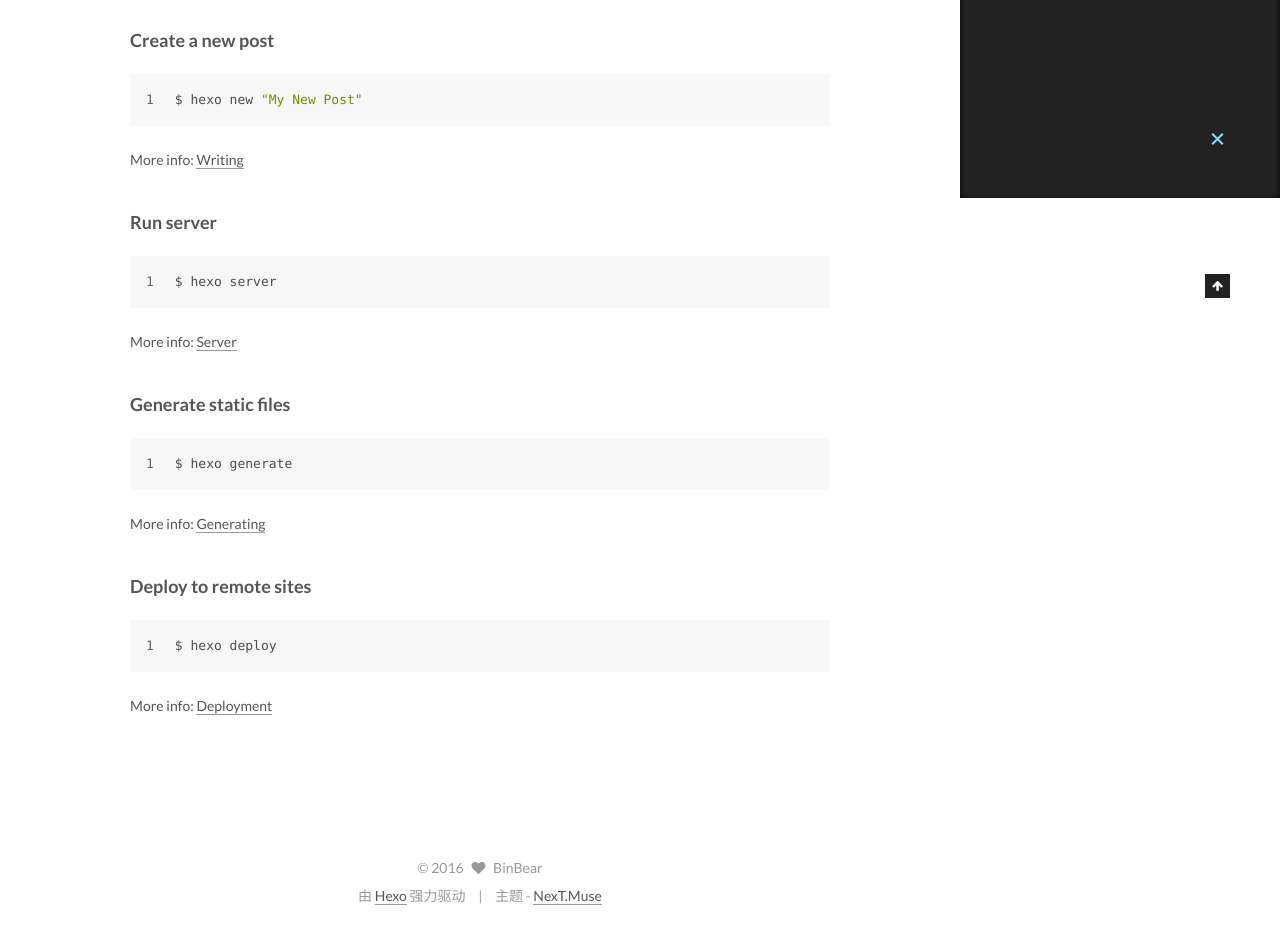
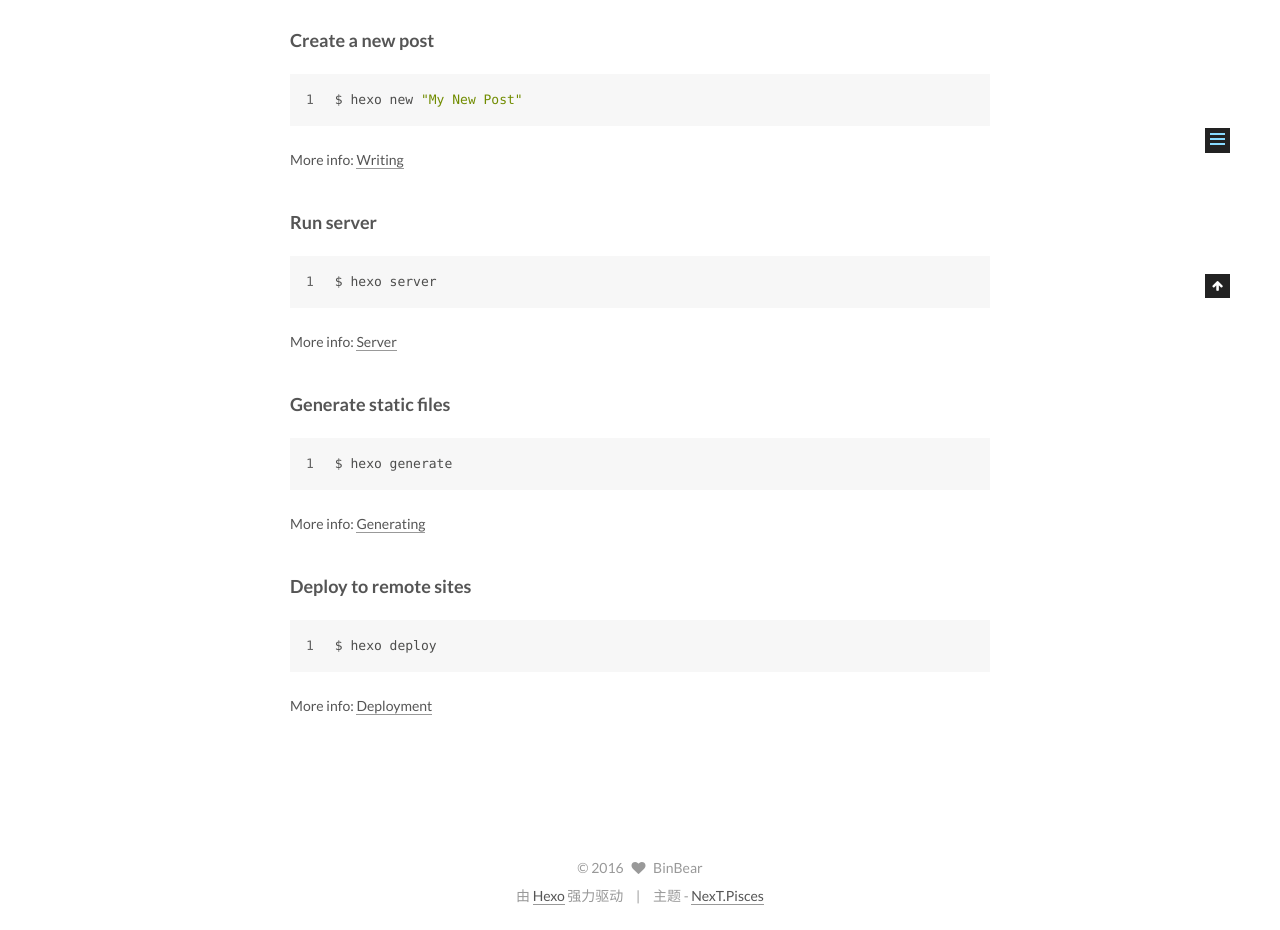
Before and after one commit to BinBear/BinBear.github.io, a plain HTML site: page 2016/10/18/hello-world/index.html in a window 1280 px wide. Shown: the part 602-1532 px from the top of the page. Drawn offline with Linux system fonts and the light colour scheme.

Commit message:
Site updated: 2016-10-18 18:58:06

```diff
--- a/2016/10/18/hello-world/index.html
+++ b/2016/10/18/hello-world/index.html
@@ -5,7 +5,7 @@
 
 
 
-<html class="theme-next muse use-motion">
+<html class="theme-next pisces use-motion">
 <head>
   <meta charset="UTF-8"/>
 <meta http-equiv="X-UA-Compatible" content="IE=edge,chrome=1" />
@@ -103,7 +103,7 @@ Quick">
 <script type="text/javascript" id="hexo.configuration">
   var NexT = window.NexT || {};
   var CONFIG = {
-    scheme: 'Muse',
+    scheme: 'Pisces',
     sidebar: {"position":"left","display":"post"},
     fancybox: true,
     motion: true,
@@ -462,7 +462,7 @@ Quick">
 <div class="theme-info">
   主题 -
   <a class="theme-link" href="https://github.com/iissnan/hexo-theme-next">
-    NexT.Muse
+    NexT.Pisces
   </a>
 </div>
 
@@ -525,6 +525,13 @@ Quick">
 
 
 
+
+
+
+
+  <script type="text/javascript" src="/js/src/affix.js?v=5.0.2"></script>
+
+  <script type="text/javascript" src="/js/src/schemes/pisces.js?v=5.0.2"></script>
 
 
 
```
Also changed, not shown: archives/2016/10/index.html (+10 -3 lines), archives/2016/index.html (+10 -3 lines), archives/index.html (+10 -3 lines), index.html (+10 -3 lines).
